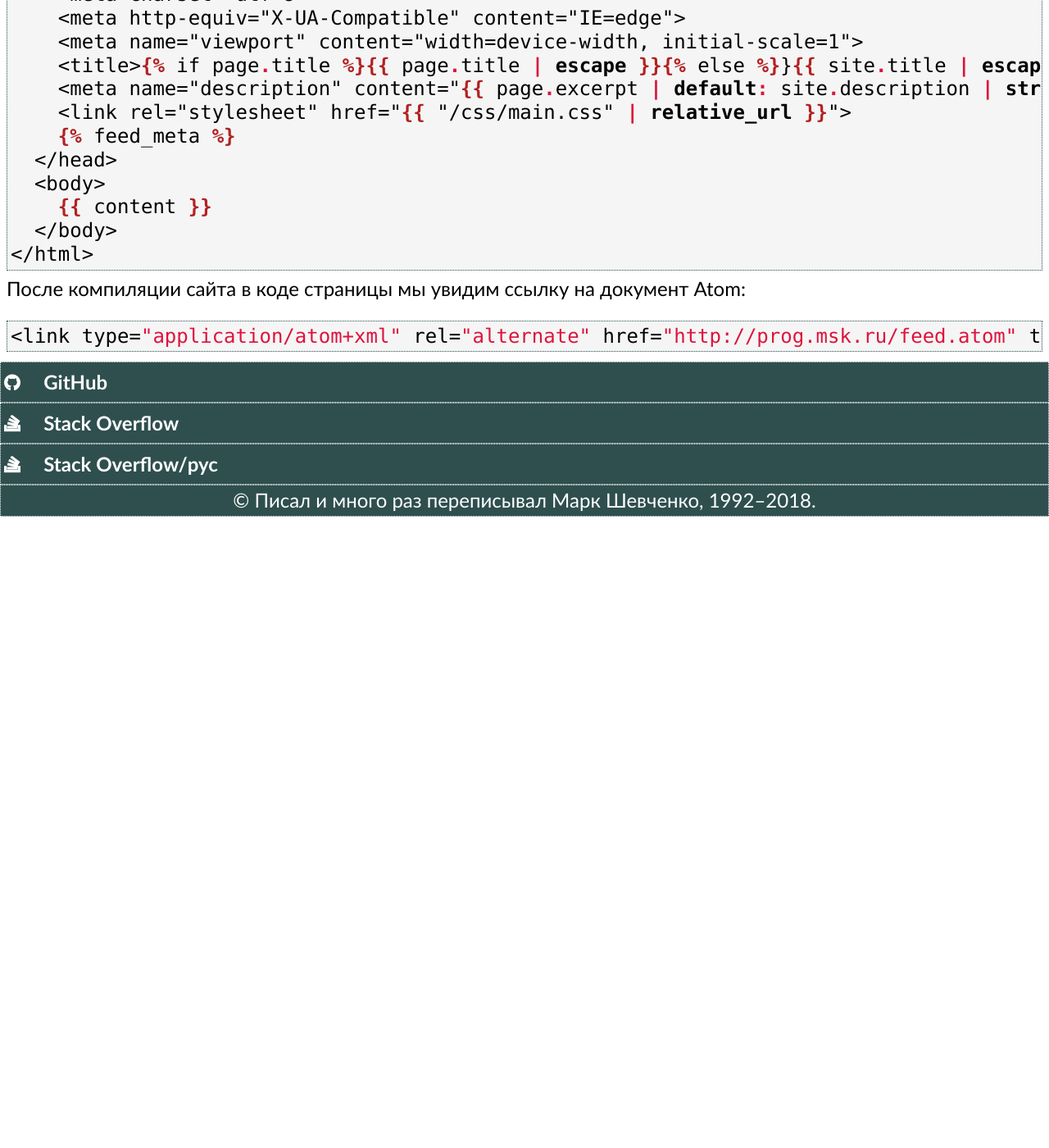
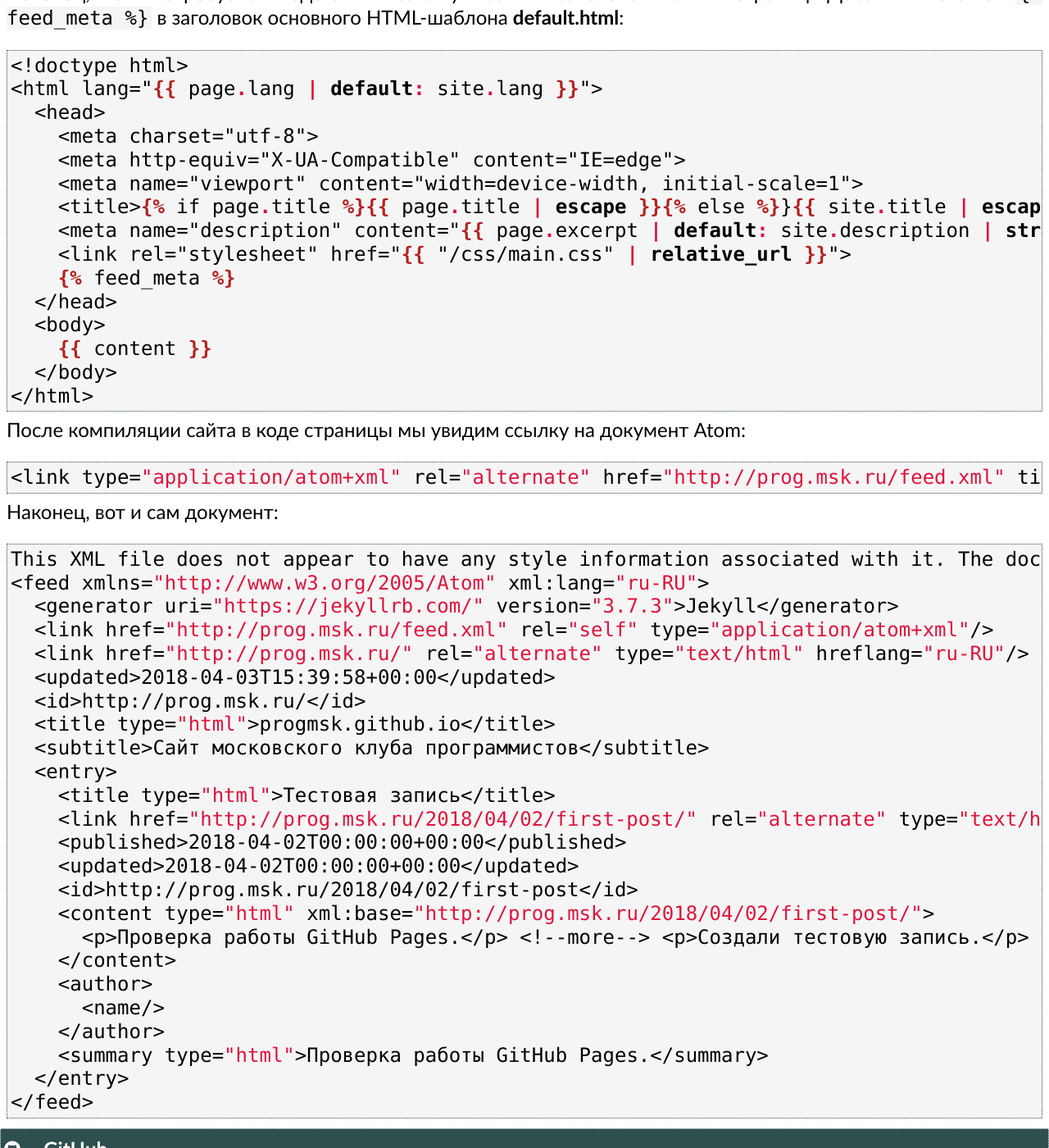
Before and after one commit to markshevchenko/markshevchenko.github.io, a Jekyll site: the page built from articles/github-pages.md, in a window 1280 px wide and 1400 px high, scrolled down 16035 px. Shown: the whole window at 82% size. Built offline with Jekyll 4.4.1, drawn with Linux system fonts in a browser that asks for light colours; some web fonts are replaced; our own code applies the rules of GitHub Pages for plain Markdown files; comment, search, counter and statistics services are not loaded; before the commit the page ends 16665 px from its top, so only the background shows below that; some of the changed text lies outside the part shown.

Commit message:
Дописал про Atom.

````diff
--- a/articles/github-pages.md
+++ b/articles/github-pages.md
@@ -576,16 +576,22 @@ Jekyll умеет создавать ленту новостей в формат
 и опишем имя XML-файла, куда попадут анонсы записей:
 
 ```yaml
-. . .
+lang: ru-RU
+encoding: utf-8
+
+url: http://prog.msk.ru
+title: Московский клуб программистов
+
+permalink: pretty
+highlighter: rouge
+markdown: kramdown
+
 gems:
   - jekyll-paginate
   - jekyll-feed
 
 paginate: 10
 paginate_path: "/:num"
-
-feed:
-  path: feed.atom
 ```
 
 Наконец, нам потребуется подставить ссылку Atom в заголовок наших страниц. Добавим мета-тег {% raw %}`{% feed_meta %}`{% endraw %} в заголовок
@@ -614,5 +620,33 @@ feed:
 После компиляции сайта в коде страницы мы увидим ссылку на документ Atom:
 
 ```html
-<link type="application/atom+xml" rel="alternate" href="http://prog.msk.ru/feed.atom" title="progmsk.github.io" />
+<link type="application/atom+xml" rel="alternate" href="http://prog.msk.ru/feed.xml" title="Московский клуб программистов" />
 ```
+
+Наконец, вот и сам документ:
+```xml
+This XML file does not appear to have any style information associated with it. The document tree is shown below.
+<feed xmlns="http://www.w3.org/2005/Atom" xml:lang="ru-RU">
+  <generator uri="https://jekyllrb.com/" version="3.7.3">Jekyll</generator>
+  <link href="http://prog.msk.ru/feed.xml" rel="self" type="application/atom+xml"/>
+  <link href="http://prog.msk.ru/" rel="alternate" type="text/html" hreflang="ru-RU"/>
+  <updated>2018-04-03T15:39:58+00:00</updated>
+  <id>http://prog.msk.ru/</id>
+  <title type="html">progmsk.github.io</title>
+  <subtitle>Сайт московского клуба программистов</subtitle>
+  <entry>
+    <title type="html">Тестовая запись</title>
+    <link href="http://prog.msk.ru/2018/04/02/first-post/" rel="alternate" type="text/html" title="Тестовая запись"/>
+    <published>2018-04-02T00:00:00+00:00</published>
+    <updated>2018-04-02T00:00:00+00:00</updated>
+    <id>http://prog.msk.ru/2018/04/02/first-post</id>
+    <content type="html" xml:base="http://prog.msk.ru/2018/04/02/first-post/">
+      <p>Проверка работы GitHub Pages.</p> <!--more--> <p>Создали тестовую запись.</p>
+    </content>
+    <author>
+      <name/>
+    </author>
+    <summary type="html">Проверка работы GitHub Pages.</summary>
+  </entry>
+</feed>
+```
````
